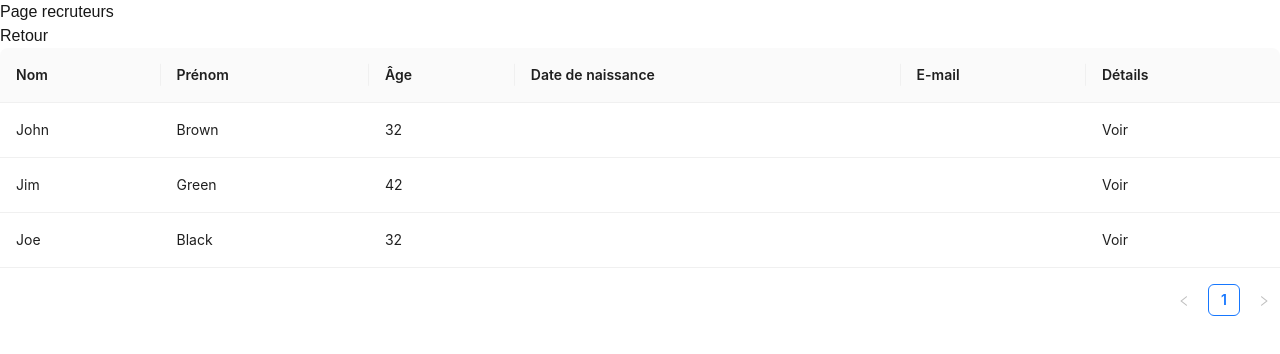
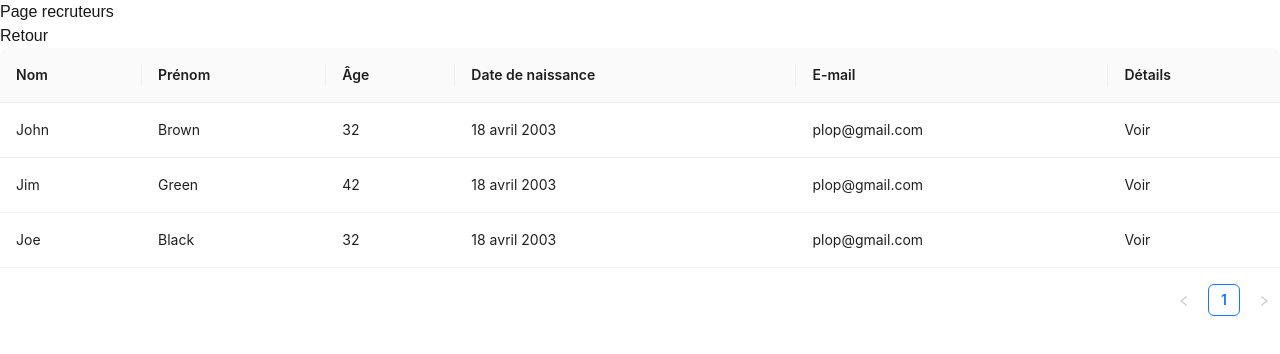
Before and after one commit to Yoann-Guion/exo-arimayi-frontend, a Next.js app: page /recruteurs in a window 1280 px wide. Shown: the top 354 px of the page. Built offline with nearby package versions, Linux system fonts and the light colour scheme.

Commit message:
update student table + css

```diff
--- a/src/app/candidats/page.tsx
+++ b/src/app/candidats/page.tsx
@@ -2,6 +2,9 @@ import Link from "next/link";
 import StudentForm from "../components/Studentform";
 
 export default function Page() {
+  const today = new Date();
+  console.log(today);
+
   return (
     <div className="flex flex-col items-center p-6">
       <div className="w-4/6 p-8 bg-white shadow-md rounded-lg text-center">
--- a/src/app/components/StudentsTable.tsx
+++ b/src/app/components/StudentsTable.tsx
@@ -11,7 +11,8 @@ interface DataType {
   firstName: string;
   lastName: string;
   age: number;
-  // birthDate: Date
+  birthDate: string;
+  email: string;
 }
 
 const data: DataType[] = [
@@ -20,18 +21,24 @@ const data: DataType[] = [
     firstName: "John",
     lastName: "Brown",
     age: 32,
+    birthDate: "2003-04-18",
+    email: "plop@gmail.com",
   },
   {
     key: "2",
     firstName: "Jim",
     lastName: "Green",
     age: 42,
+    birthDate: "2003-04-18",
+    email: "plop@gmail.com",
   },
   {
     key: "3",
     firstName: "Joe",
     lastName: "Black",
     age: 32,
+    birthDate: "2003-04-18",
+    email: "plop@gmail.com",
   },
 ];
 
@@ -40,7 +47,7 @@ const columns: ColumnsType<DataType> = [
     title: "Nom",
     dataIndex: "firstName",
     key: "firstName",
-    className: "text-gray-700 font-medium",
+    className: "text-gray-700 font-medium w-1/4 min-width-40",
   },
   {
     title: "Prénom",
@@ -58,7 +65,21 @@ const columns: ColumnsType<DataType> = [
     title: "Date de naissance",
     dataIndex: "birthDate",
     key: "birthdate",
-    className: "text-gray-600",
+    className: "overflow-clip",
+    render: (birthDate: Date | string | undefined) => {
+      if (!birthDate) return "Non indiquée";
+
+      // Convertir en objet Date si ce n'est pas déjà le cas
+      const dateObj =
+        birthDate instanceof Date ? birthDate : new Date(birthDate);
+
+      // Formater la date avec toLocaleDateString et des options personnalisées
+      return dateObj.toLocaleDateString("fr-FR", {
+        day: "2-digit",
+        month: "long",
+        year: "numeric",
+      });
+    },
   },
   {
     title: "E-mail",
```
